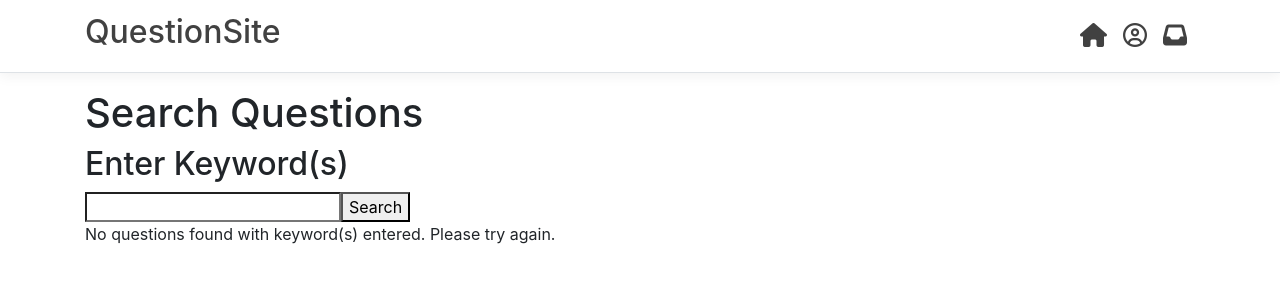
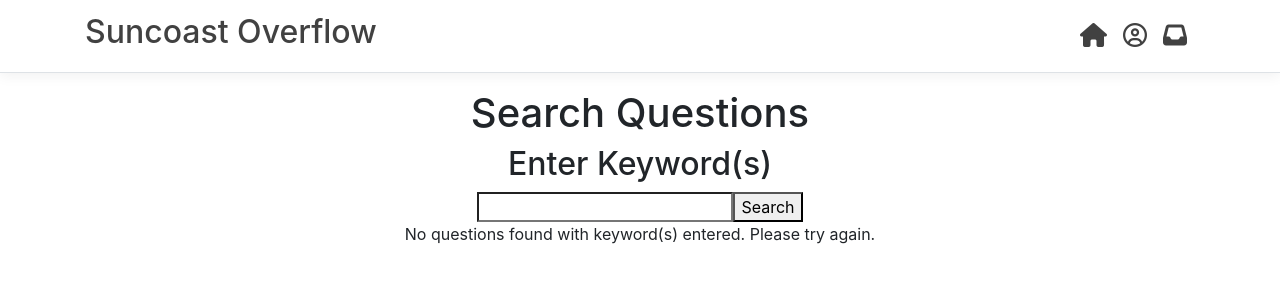
Before and after one commit to mkeough/QuestionSite, a React (Create React App) app in the folder ClientApp/: page /search in a window 1280 px wide. Shown: the top 300 px of the page. Built offline with nearby package versions, Linux system fonts and the light colour scheme.

Commit message:
centered text on search pg and added space to add pg

```diff
--- a/ClientApp/src/components/NavMenu/index.jsx
+++ b/ClientApp/src/components/NavMenu/index.jsx
@@ -38,7 +38,7 @@ export class NavMenu extends Component {
         >
           <Container>
             <NavbarBrand tag={Link} to="/">
-              <h2 class="home-title">QuestionSite</h2>
+              <h2 class="home-title">Suncoast Overflow</h2>
             </NavbarBrand>
             <NavbarToggler onClick={this.toggleNavbar} className="mr-2" />
             <Collapse
--- a/ClientApp/src/custom.scss
+++ b/ClientApp/src/custom.scss
@@ -68,6 +68,14 @@ code {
   margin-right: 1rem;
 }
 
+.question-entry > h1 {
+  margin-bottom: 3rem;
+}
+
+.question-entry > input {
+  margin-bottom: 1rem;
+}
+
 .no-results-message {
   display: flex;
   justify-content: center;
@@ -99,3 +107,7 @@ section.redirect {
 .question-entry {
   text-align: -webkit-center;
 }
+
+.search-page {
+  text-align: -webkit-center;
+}
--- a/ClientApp/src/pages/Add.jsx
+++ b/ClientApp/src/pages/Add.jsx
@@ -40,6 +40,7 @@ const Add = () => {
       <>
         <main>
           <section className="question-entry">
+            <h1>Add a question</h1>
             <p>Add Your Question</p>
             <input
               type="text"
--- a/ClientApp/src/pages/QuestionDetails.jsx
+++ b/ClientApp/src/pages/QuestionDetails.jsx
@@ -7,6 +7,7 @@ const QuestionDetails = props => {
   console.log(props)
   const questionId = props.match.params.questionId
   const [question, setQuestion] = useState()
+  const [reviewScore, setReviewScore] = useState(0)
 
   const getQuestionData = async () => {
     const resp = await axios.get('/api/questions/' + questionId)
--- a/ClientApp/src/pages/Search.jsx
+++ b/ClientApp/src/pages/Search.jsx
@@ -15,7 +15,7 @@ const Search = () => {
   }
   return (
     <>
-      <section>
+      <section className="search-page">
         <h1>Search Questions</h1>
         <h2>Enter Keyword(s)</h2>
         <input
@@ -24,8 +24,8 @@ const Search = () => {
           onChange={e => setKeyWord(e.target.value)}
         />
         <button onClick={searchForQuestions}>Search</button>
-      </section>
-      <section>
+        {/* </section>
+      <section> */}
         {results.length > 0 ? (
           <QuestionList results={results} />
         ) : (
```
